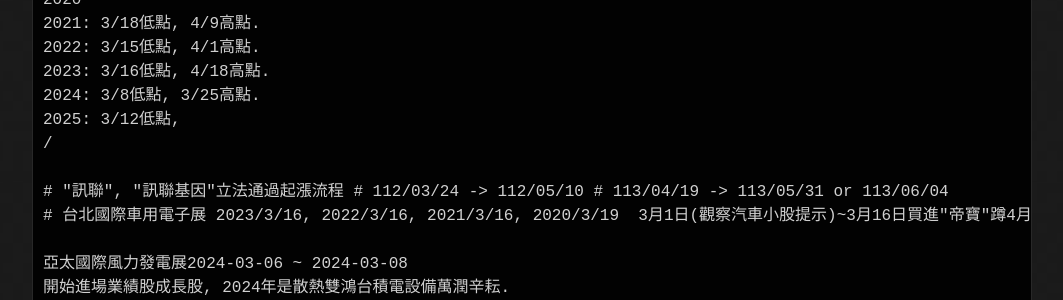
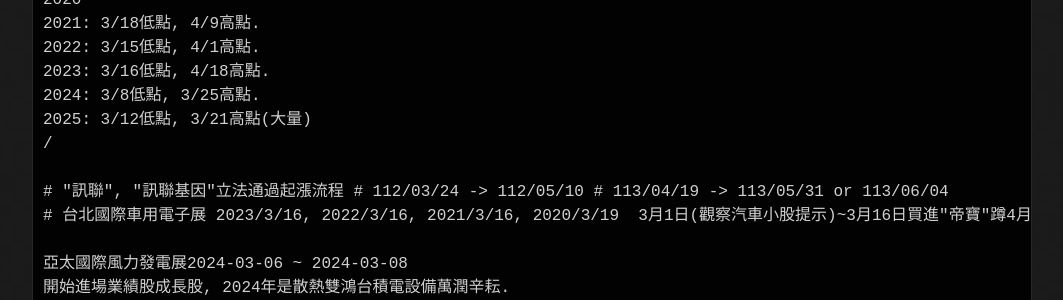
Before and after one commit to lepg5487/Stock_God, a Jekyll site: the page built from experience.md, in a window 1280 px wide and 1400 px high, scrolled down 3129 px. Shown: the part 413-713 px from the top of the window, without its empty margins (108-1171 px from the left). Built offline with Jekyll 4.4.1, drawn with Linux system fonts in a browser that asks for light colours; our own code applies the rules of GitHub Pages for plain Markdown files; some of the changed text lies outside the part shown.

Commit message:
Update experience.md

````diff
--- a/experience.md
+++ b/experience.md
@@ -138,7 +138,7 @@
 2022: 3/15低點, 4/1高點.
 2023: 3/16低點, 4/18高點.
 2024: 3/8低點, 3/25高點.
-2025: 3/12低點,
+2025: 3/12低點, 3/21高點(大量)
 /
 
 # "訊聯", "訊聯基因"立法通過起漲流程 # 112/03/24 -> 112/05/10 # 113/04/19 -> 113/05/31 or 113/06/04
@@ -370,7 +370,7 @@
 2022: 3/15低點, 4/1高點.
 2023: 3/16低點, 4/18高點.
 2024: 3/8低點, 3/25高點.
-2025:
+2025: 3/12低點, 3/21高點(大量)
 ```
 ```
 台灣時間
````
